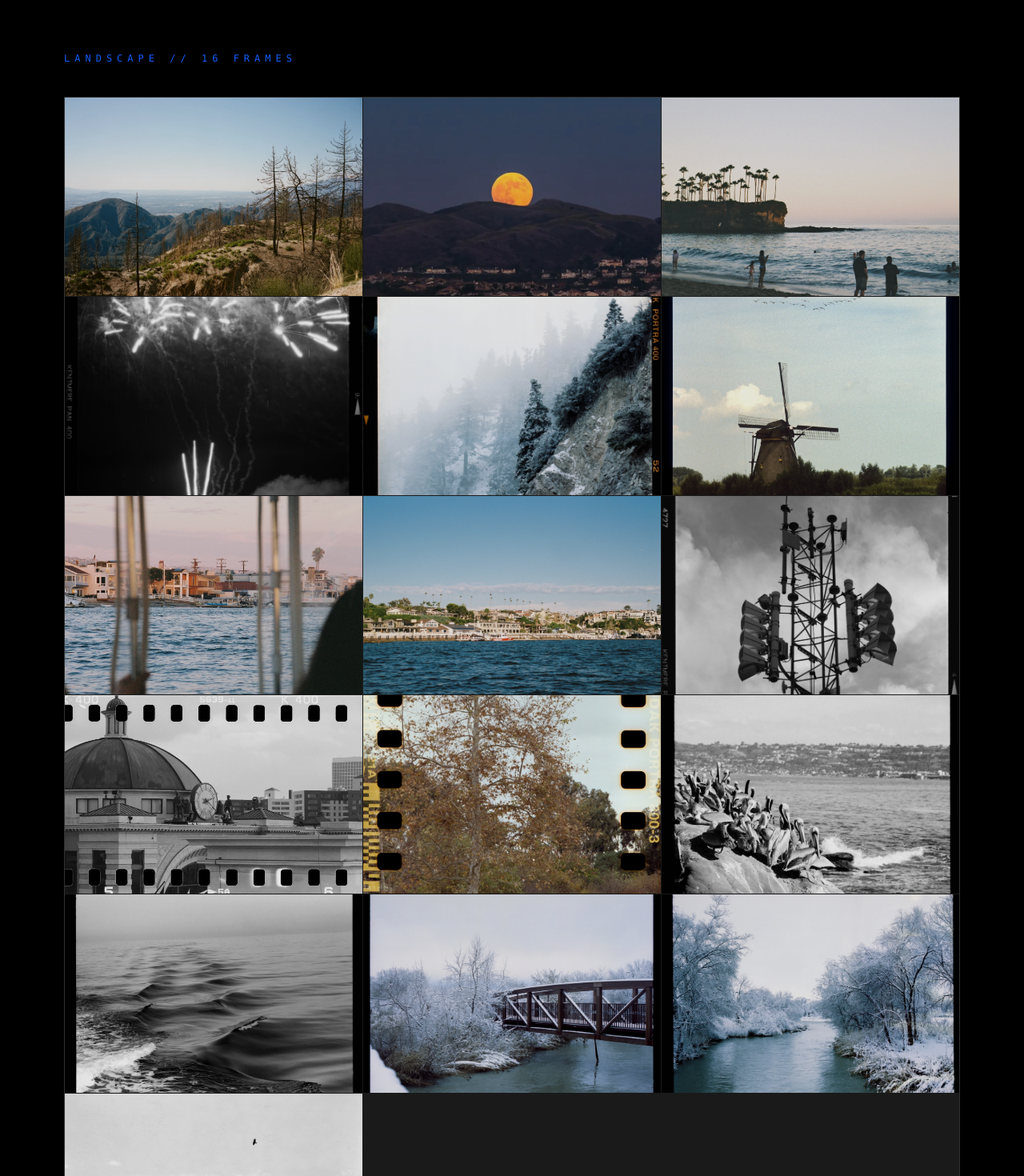
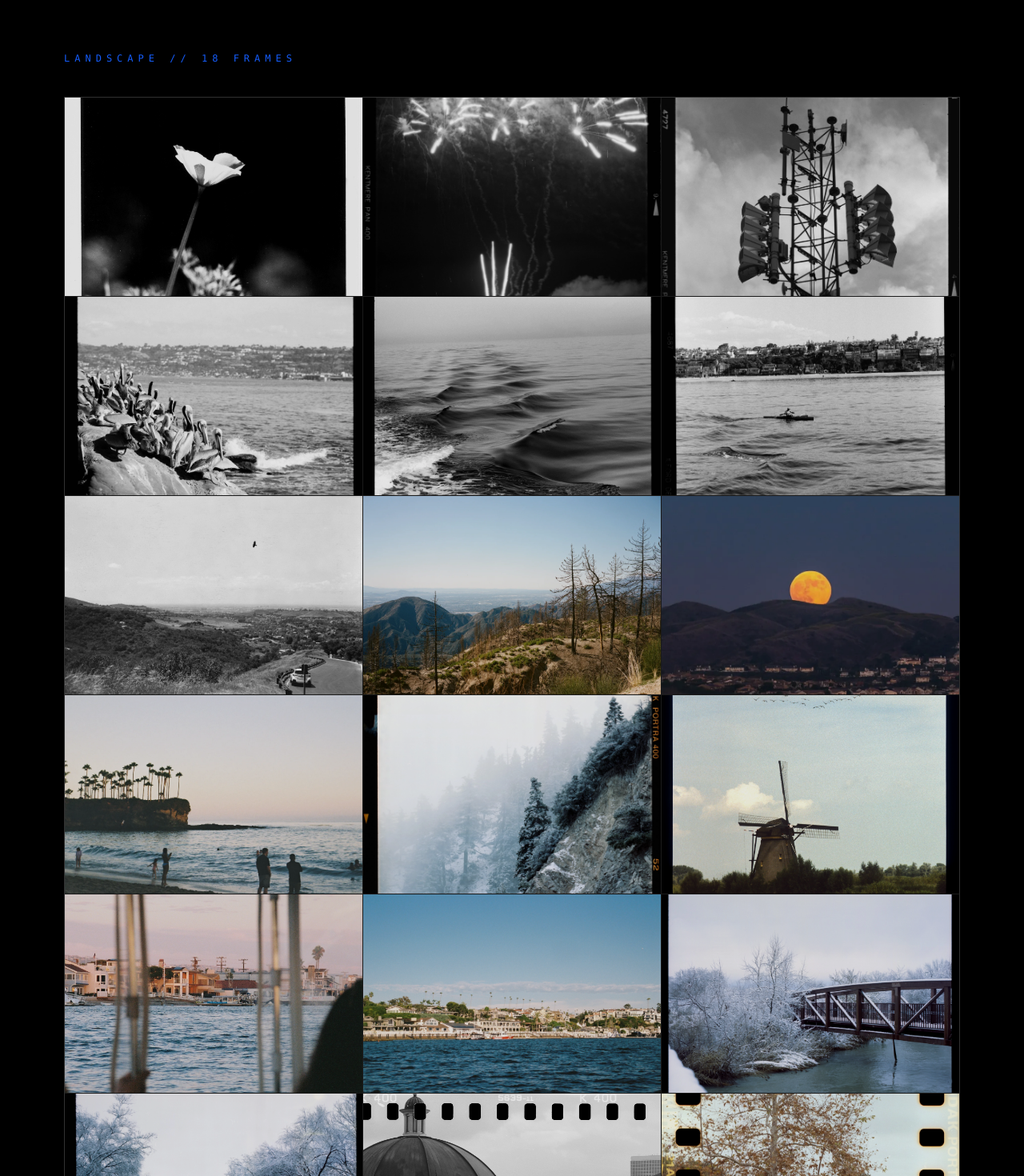
Before and after one commit to CalebKusumo/portfolio-website, a Next.js app: page /photography in a window 1280 px wide. Shown: the part 600-2070 px from the top of the page at 80% size. Built offline with nearby package versions, Linux system fonts and the light colour scheme.

Commit message:
Reorganized the landscape photography section

```diff
--- a/app/photography/page.tsx
+++ b/app/photography/page.tsx
@@ -45,22 +45,29 @@ const sections: {
     id: "landscape",
     label: "Landscape",
     photos: [
+      // --- Black and White Photos ---
+      { src: "/photography/landscape/flowerprint.webp", location: "Encinitas, CA", film: "Pan F 50", camera: "Pentax 67" },
+      { src: "/photography/landscape/MamiyaRB67Pan400_7.webp", location: "San Diego, CA", film: "Kentmere 400", camera: "Pentax 67" },
+      { src: "/photography/landscape/RB67Kentmere400_1.webp", location: "Laguna Beach, CA", film: "Kentmere 400", camera: "Mamiya RB67" },
+      { src: "/photography/landscape/RB67Wolfman100_2.webp", location: "San Diego, CA", film: "Wolfman 100", camera: "Mamiya RB68" },
+      { src: "/photography/landscape/RB67_Delta400_11.webp", location: "Newport Beach, CA", film: "Delta 400", camera: "Mamiya RB69" },
+      { src: "/photography/landscape/rowing-RB67_Delta400_17.webp", location: "Newport Beach, CA", film: "Delta 400", camera: "Mamiya RB72" },
+      { src: "/photography/landscape/shadycanyon.webp", location: "Irvine, CA", film: "Lucky 1023", camera: "Pentax 67" },
+
+      // --- Color Photos ---
       { src: "/photography/landscape/big-bear-scars.webp", location: "Big Bear, CA", film: "Portra 400", camera: "Leica M3" },
       { src: "/photography/landscape/hoco-moon.webp", location: "Dana Point, CA", film: "Digital", camera: "Canon R6" },
       { src: "/photography/landscape/laguna-sunset.webp", location: "Laguna Beach, CA", film: "Fuji 200", camera: "Canon Rebel XS" },
-      { src: "/photography/landscape/MamiyaRB67Pan400_7.webp", location: "San Diego, CA", film: "Kentmere 400", camera: "Pentax 67" },
       { src: "/photography/landscape/MamiyaRB67Portra400_3_Original.webp", location: "Wrightwood, CA", film: "Portra 400", camera: "Mamiya RB67" },
       { src: "/photography/landscape/netherlands.webp", location: "Kinderdijk, NL", film: "Ektachrome 100", camera: "Canon Rebel 2000" },
       { src: "/photography/landscape/newport-boat.webp", location: "Newport Beach, CA", film: "Portra 400", camera: "Canon AE-1" },
       { src: "/photography/landscape/newport-shoreline.webp", location: "Newport Beach, CA", film: "Portra 400", camera: "Canon AE-1" },
-      { src: "/photography/landscape/RB67Kentmere400_1.webp", location: "Laguna Beach, CA", film: "Kentmere 400", camera: "Mamiya RB67" },
+      { src: "/photography/landscape/RB67_Portra400_1-Edit-2.webp", location: "Salt Lake City, UT", film: "Portra 400", camera: "Mamiya RB70" },
+      { src: "/photography/landscape/RB67_Portra400_6-Edit.webp", location: "Salt Lake City, UT", film: "Portra 400", camera: "Mamiya RB71" },
+
+      // --- Special Selections at End ---
       { src: "/photography/landscape/RB67Pan400SprocketShots-LA+Newport.webp", location: "Los Angeles, CA", film: "Kentmere 400", camera: "Mamiya RB67" },
       { src: "/photography/landscape/rb67portra800scans--6.webp", location: "Irvine, CA", film: "Portra 800", camera: "Mamiya RB67" },
-      { src: "/photography/landscape/RB67Wolfman100_2.webp", location: "San Diego, CA", film: "Wolfman 100", camera: "Mamiya RB68" },
-      { src: "/photography/landscape/RB67_Delta400_11.webp", location: "Newport Beach, CA", film: "Delta 400", camera: "Mamiya RB69" },
-      { src: "/photography/landscape/RB67_Portra400_1-Edit-2.webp", location: "Salt Lake City, UT", film: "Portra 400", camera: "Mamiya RB70" },
-      { src: "/photography/landscape/RB67_Portra400_6-Edit.webp", location: "Salt Lake City, UT", film: "Portra 400", camera: "Mamiya RB71" },
-      { src: "/photography/landscape/shadycanyon.webp", location: "Irvine, CA", film: "Lucky 1023", camera: "Pentax 67" },
     ],
   },
 ];
```
